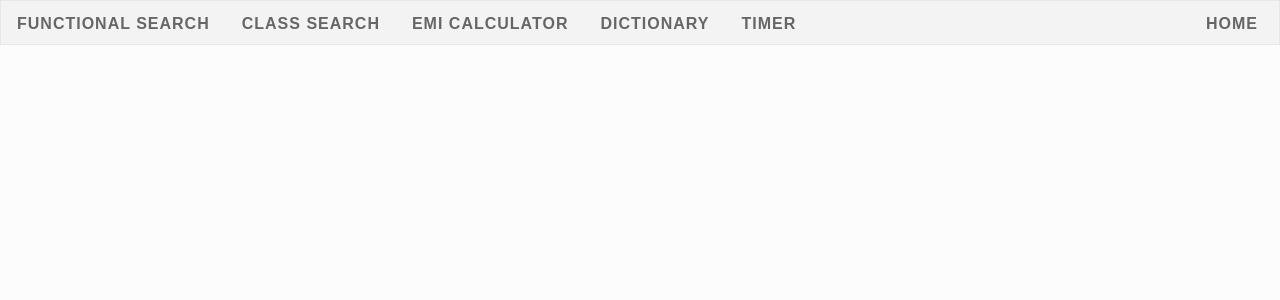
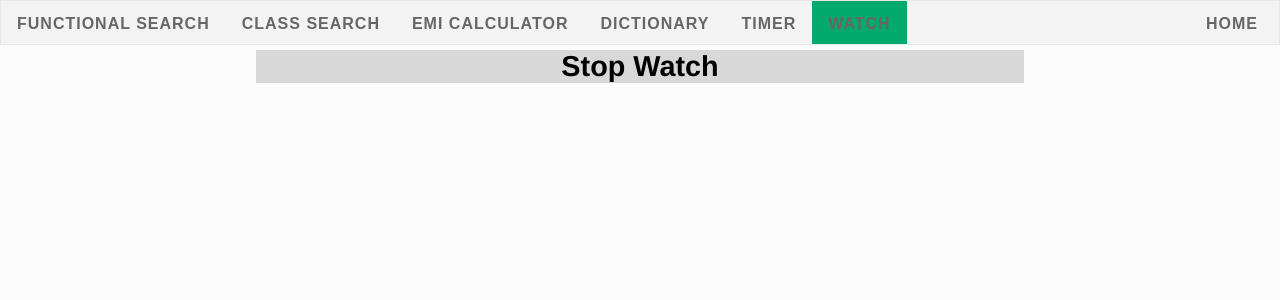
Before and after one commit to Chandan9898Kumar/Search_Bar, a React (Create React App) app: page /stopWatch in a window 1280 px wide. Shown: the top 300 px of the page. Built offline with nearby package versions, Linux system fonts and the light colour scheme; no server answers.

Commit message:
started stop watch app

```diff
--- a/src/App.js
+++ b/src/App.js
@@ -5,6 +5,7 @@ import HomePage from "./HomePage/Home";
 import MainClassSearchPage from "./Classcomponentsearch/MainClassPage";
 import MainEmiPage from "./EmiCalculator/MainEmi";
 import CountdownTimer from "./CountDownTimer/CountTimer";
+import StopWatchApp from './StopWatch/WatchStop'
 function App() {
   return (
     <>
@@ -16,6 +17,7 @@ function App() {
           <Route exact path="/Class" element={<MainClassSearchPage />} />
           <Route exact path="/EmiCalculator" element={<MainEmiPage />} />
           <Route exact path="/CountdownTimer" element={<CountdownTimer />} />
+          <Route exact path="/stopWatch" element={<StopWatchApp />} />
         </Routes>
       </BrowserRouter>
     </>
--- a/src/NavBar/NavBar.js
+++ b/src/NavBar/NavBar.js
@@ -47,6 +47,14 @@ const NavBar = () => {
               Timer
             </NavLink>
           </li>
+          <li>
+            <NavLink
+              to="/stopWatch"
+              className={({ isActive }) => (isActive ? "actives" : "inactive")}
+            >
+              Watch
+            </NavLink>
+          </li>
 
           <li className="home">
             <NavLink
--- /dev/null
+++ b/src/StopWatch/ControlButtons.js
@@ -0,0 +1,22 @@
+import React from "react"
+
+
+const ControlButton=()=>{
+
+
+
+
+
+
+
+
+
+
+return(
+    <>
+
+    </>
+
+)
+}
+export default ControlButton;
--- /dev/null
+++ b/src/StopWatch/TimerSet.js
@@ -0,0 +1,22 @@
+import React from "react"
+
+
+const SetTimer=()=>{
+
+
+
+
+
+
+
+
+
+
+return(
+    <>
+
+    </>
+
+)
+}
+export default SetTimer;
--- /dev/null
+++ b/src/StopWatch/WatchStop.js
@@ -0,0 +1,30 @@
+import React, { useState,useEffect } from "react";
+import "./watchStyle.css";
+
+import SetTimer from "./TimerSet";
+import ControlButton from "./ControlButtons";
+const StopWatchApp = () => {
+  const [isActive, setIsActive] = useState(false);
+  const [isPaused, setIsPaused] = useState(false);
+  const [time, setTime] = useState(0);
+
+
+
+
+
+
+  return (
+    <>
+      <div className="containerWatch">
+        <div className="SubWatch">
+
+          <div className="textWatch">
+            <h2>Stop Watch</h2>
+          </div>
+
+        </div>
+      </div>
+    </>
+  );
+};
+export default StopWatchApp;
--- /dev/null
+++ b/src/StopWatch/watchStyle.css
@@ -0,0 +1,22 @@
+* {
+  box-sizing: border-box;
+}
+
+div.containerWatch {
+    width: 100vw;
+    height: 100vh;
+}
+
+div.SubWatch {
+  display: block;
+  width: 60%;
+  background: rgba(134, 134, 137, 0.3);
+  margin: auto;
+  text-align: center;
+}
+
+div.textWatch{
+    font-family: 'Franklin Gothic Medium', 'Arial Narrow', Arial, sans-serif;
+    font-size: larger;
+    font-weight: bolder;
+}
```
